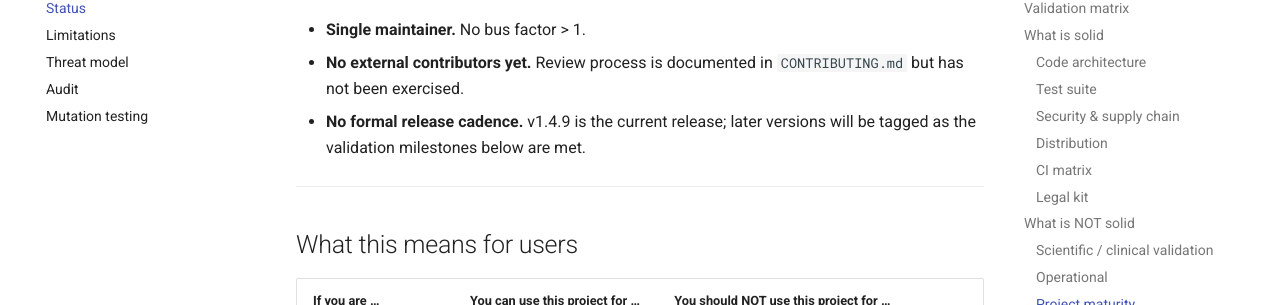
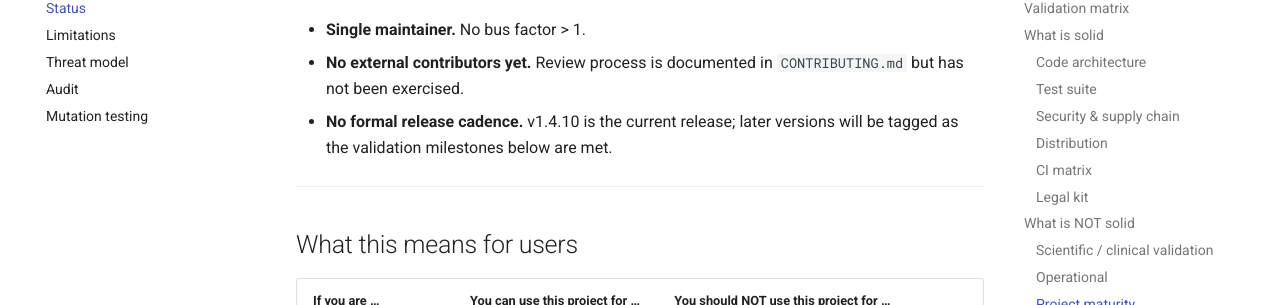
Before and after one commit to smaniches/alphafold-sovereign-mcp, an MkDocs documentation site: the page built from docs/status.md, in a window 1280 px wide and 900 px high, scrolled down 3746 px. Shown: the part 148-453 px from the top of the window. Built offline with MkDocs 1.6.1 and Material for MkDocs 9.7.7, drawn with Linux system fonts in a browser that asks for light colours; comment, search, counter and statistics services are not loaded.

Commit message:
chore(main): release 1.4.10

```diff
--- a/STATUS.md
+++ b/STATUS.md
@@ -1,6 +1,6 @@
 # Project Status
 
-**Version:** v1.4.9 <!-- x-release-please-version -->
+**Version:** v1.4.10 <!-- x-release-please-version -->
 **Stage:** Beta. Engineering-validated infrastructure; scientifically
 unvalidated by independent domain experts.
 
@@ -134,7 +134,7 @@ expectation of what this project is and is not.
 - **Single maintainer.** No bus factor > 1.
 - **No external contributors yet.** Review process is documented in
   ``CONTRIBUTING.md`` but has not been exercised.
-- **No formal release cadence.** v1.4.9 is the current release; <!-- x-release-please-version -->
+- **No formal release cadence.** v1.4.10 is the current release; <!-- x-release-please-version -->
   later versions will be tagged as the validation milestones below
   are met.
 
--- a/pyproject.toml
+++ b/pyproject.toml
@@ -9,7 +9,7 @@ build-backend = "hatchling.build"
 
 [project]
 name = "alphafold-sovereign-mcp"
-version = "1.4.9"
+version = "1.4.10"
 description = "MCP server wrapping AlphaFold DB and 8 other biomedical data sources, with a local SQLite knowledge graph."
 readme = "README.md"
 license = {text = "Apache-2.0"}
--- a/server.json
+++ b/server.json
@@ -3,7 +3,7 @@
   "name": "io.github.smaniches/alphafold-sovereign-mcp",
   "title": "AlphaFold Sovereign MCP",
   "description": "MCP server for AlphaFold and 8 other biomedical data sources with a local SQLite knowledge graph",
-  "version": "1.4.9",
+  "version": "1.4.10",
   "repository": {
     "url": "https://github.com/smaniches/alphafold-sovereign-mcp",
     "source": "github"
@@ -12,7 +12,7 @@
     {
       "registryType": "pypi",
       "identifier": "alphafold-sovereign-mcp",
-      "version": "1.4.9",
+      "version": "1.4.10",
       "runtimeHint": "uvx",
       "transport": {
         "type": "stdio"
--- a/smithery.yaml
+++ b/smithery.yaml
@@ -16,7 +16,7 @@ description: >-
   must be reviewed by qualified humans before clinical use — see
   STATUS.md and LIMITATIONS.md.
 maturity: beta
-version: "1.4.9" # x-release-please-version
+version: "1.4.10" # x-release-please-version
 homepage: https://github.com/smaniches/alphafold-sovereign-mcp
 license: Apache-2.0
 author:
--- a/src/alphafold_sovereign/__init__.py
+++ b/src/alphafold_sovereign/__init__.py
@@ -11,7 +11,7 @@ Licensed under Apache 2.0.  See `LICENSE`.
 
 from __future__ import annotations
 
-__version__ = "1.4.9"  # x-release-please-version
+__version__ = "1.4.10"  # x-release-please-version
 __author__ = "Santiago Maniches"
 __author_email__ = "santiago@topologica.ai"
 __license__ = "Apache-2.0"
```
Also changed, not shown: CHANGELOG.md (+7 -0 lines), README.md (+2 -2 lines), docs/installation.md (+1 -1 lines), .release-please-manifest.json, .zenodo.json, 2 other files.
